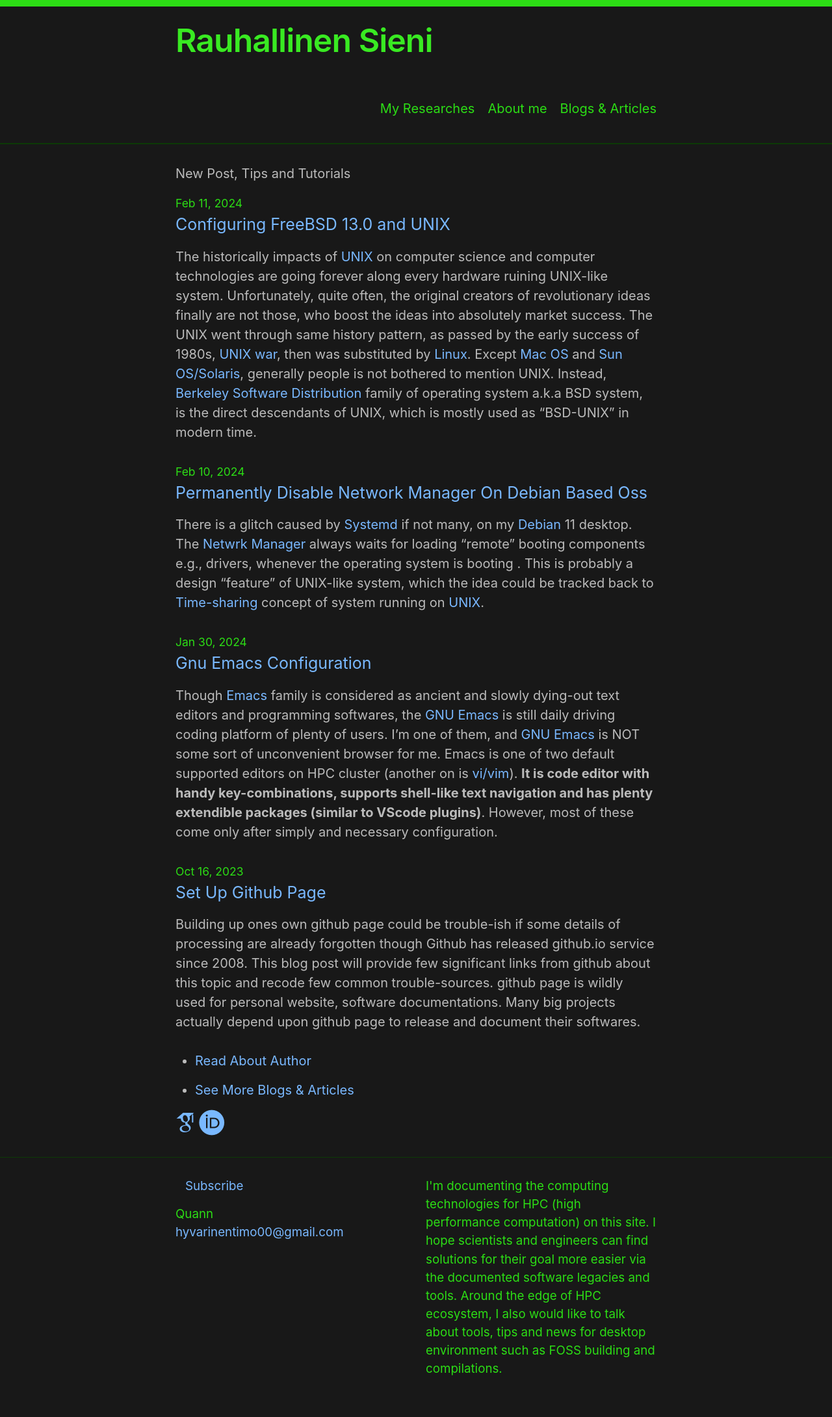
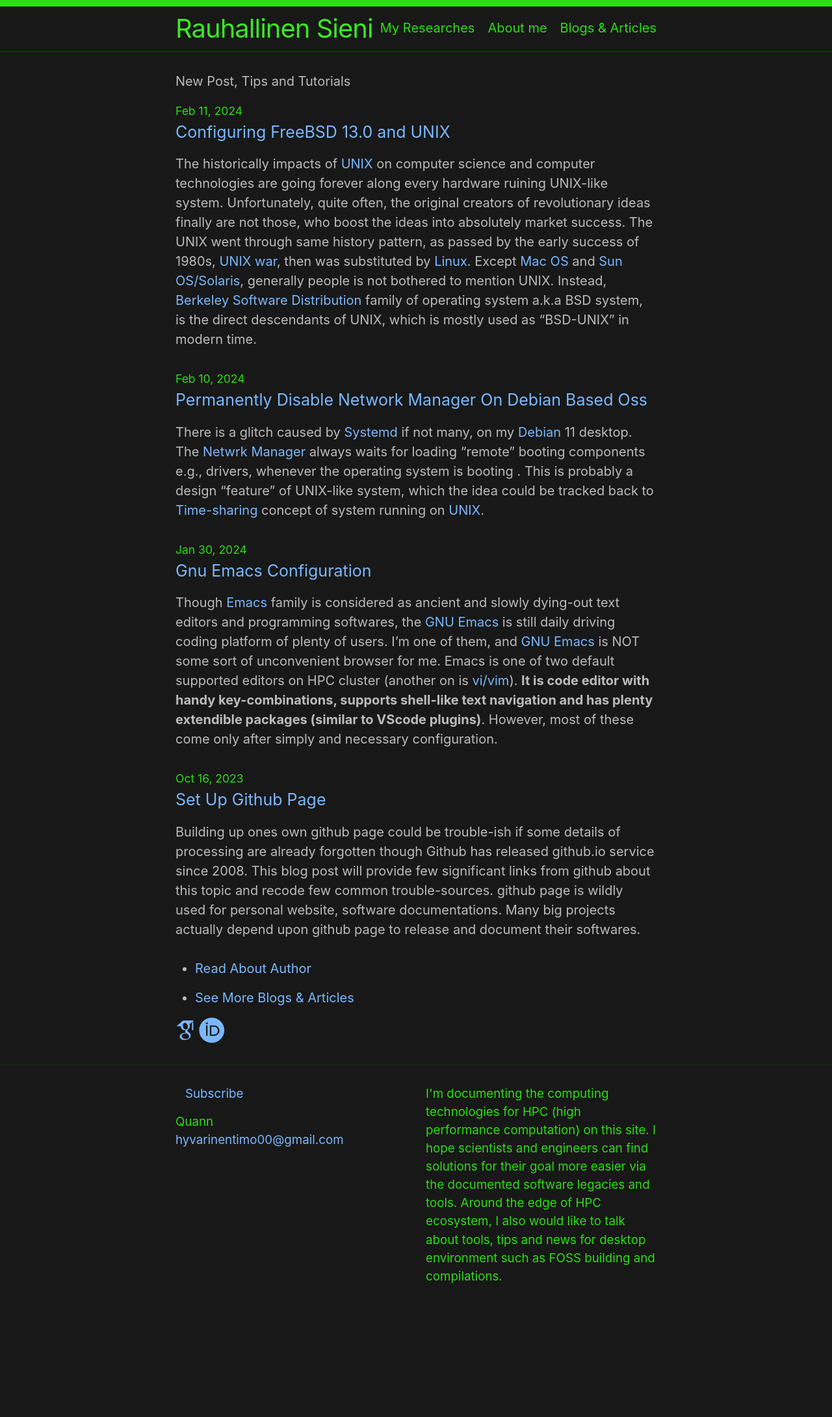
Before and after one commit to tekniiquann/tekniiquann.github.io, a Jekyll site: the page built from index.md, in a window 1280 px wide. Shown: the whole page at 65% size. Built offline with Jekyll 4.4.1, drawn with Linux system fonts in a browser that asks for light colours; some web fonts are replaced; after the commit the page ends 2038 px from its top, so only the background shows below that.

Commit message:
change _sass/minima/_layout.scss paramters

```diff
--- a/_sass/minima/_layout.scss
+++ b/_sass/minima/_layout.scss
@@ -5,15 +5,15 @@
   border-top: 10px solid $border-color-03;
   border-bottom: 2px solid $border-color-01;
   min-height: $spacing-unit * 1.865/*1.865*/;
-  line-height: $base-line-height * $base-font-size * 3.5/*2.25*/;
+  line-height: $base-line-height * $base-font-size * 2.25;
 
   // Positioning context for the mobile navigation icon
   position: relative;
 }
 
 .site-title {
-  @include relative-font-size(2.5);
-  font-weight: 600;
+  @include relative-font-size(2.0);
+  font-weight: 400;
   letter-spacing: -1px;
   margin-bottom: 0;
   float: left;
```
